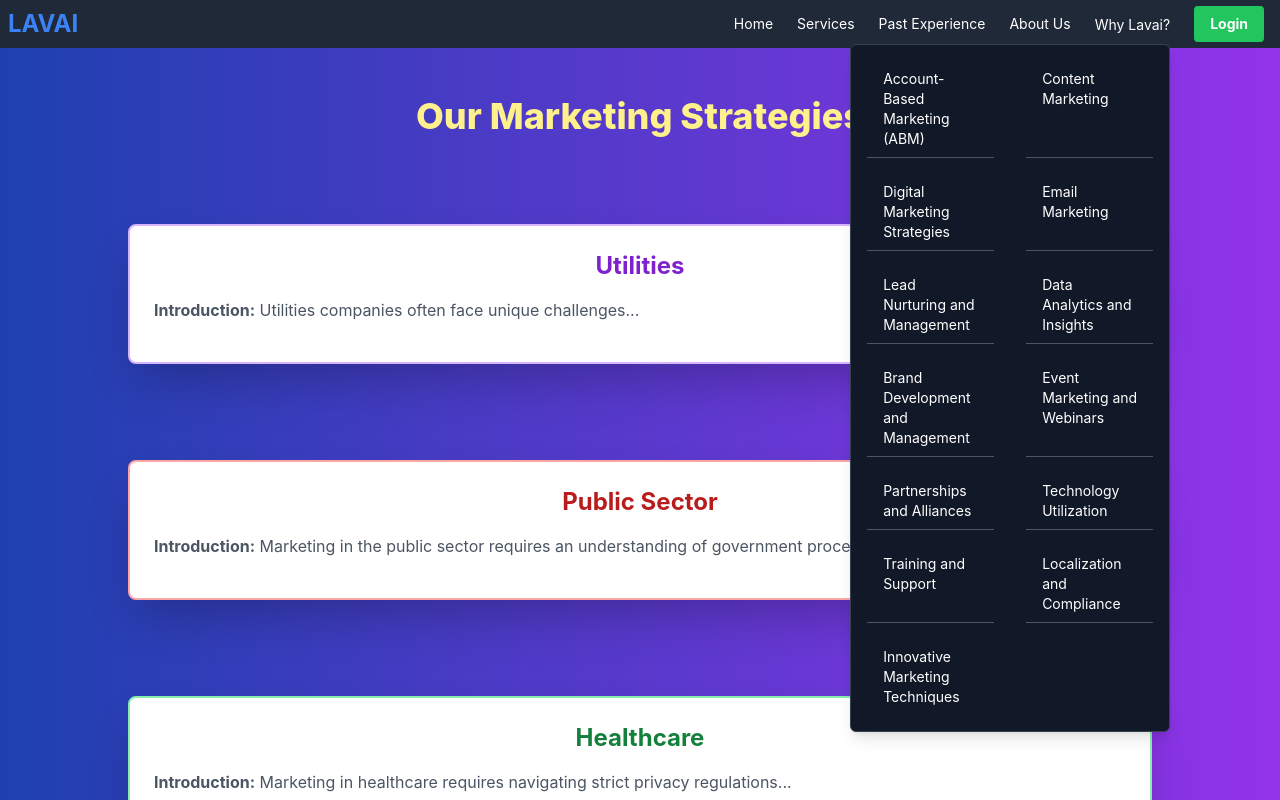
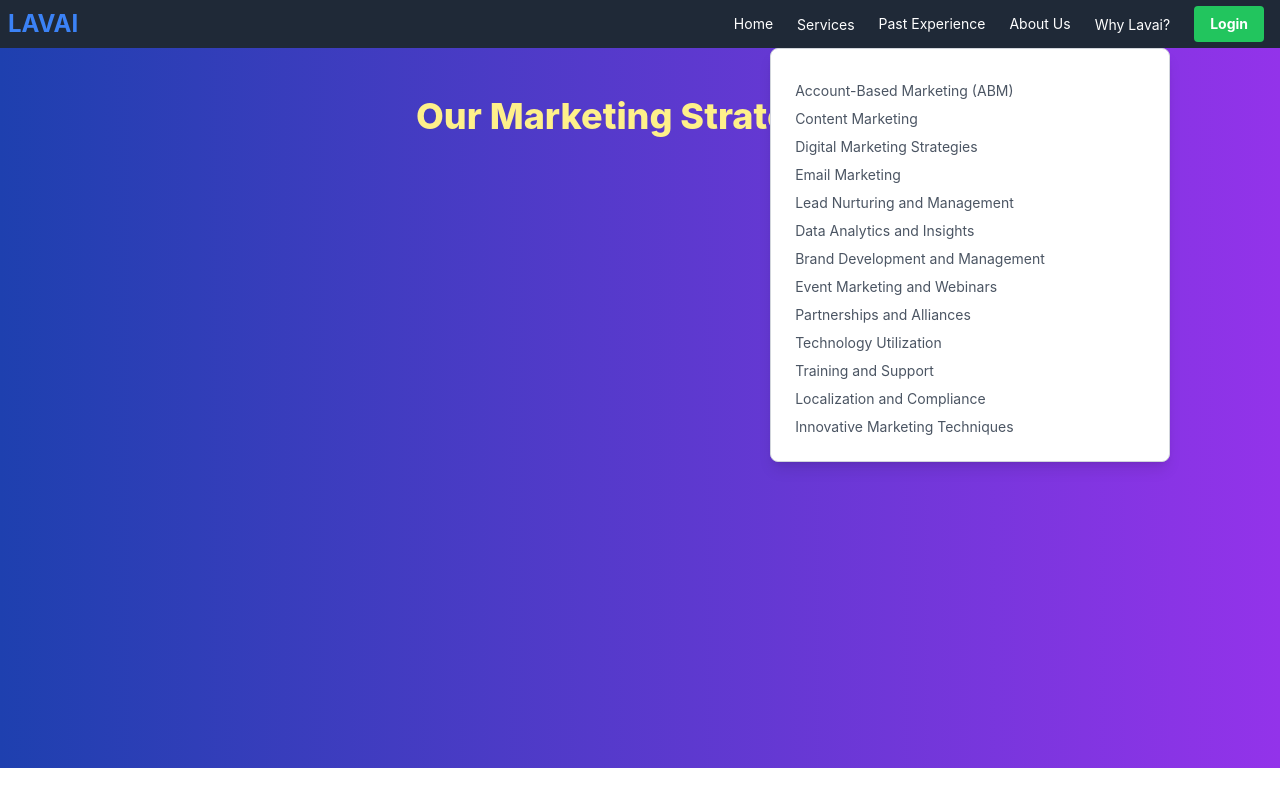
Before and after one commit to vipin2026/lavai_web, a React (Create React App) app: page /services in a window 1280 px wide. Both pictures are taken after a click on the button "Why Lavai?". Shown: the top 800 px of the page. Built offline with nearby package versions, Linux system fonts and the light colour scheme.

Commit message:
modification in topbar and add dropdown in product

```diff
--- a/src/components/Topbar.jsx
+++ b/src/components/Topbar.jsx
@@ -4,9 +4,12 @@ import { Link, useLocation } from 'react-router-dom';
 const Topbar = () => {
   const location = useLocation();
   const [isDropdownOpen, setIsDropdownOpen] = useState(false);
+  const [isServicesDropdownOpen, setIsServicesDropdownOpen] = useState(false);
+  const [isMobileMenuOpen, setIsMobileMenuOpen] = useState(false); // State for mobile menu
   const dropdownRef = useRef(null);
+  const servicesDropdownRef = useRef(null);
 
-  const services = [
+  const lavai = [
     'Account-Based Marketing (ABM)',
     'Content Marketing',
     'Digital Marketing Strategies',
@@ -22,14 +25,25 @@ const Topbar = () => {
     'Innovative Marketing Techniques',
   ];
 
+  const services = {
+    Channels: ['WhatsApp', 'Email'],
+    Orchestration: ['Journey Orchestration', 'Experimentation'],
+    Vertical: ['Utilities', 'Financial Services', 'Public Sector', 'Healthcare'],
+  };
+
   const handleOutsideClick = (event) => {
     if (dropdownRef.current && !dropdownRef.current.contains(event.target)) {
       setIsDropdownOpen(false);
+    }
+    if (servicesDropdownRef.current && !servicesDropdownRef.current.contains(event.target)) {
+      setIsServicesDropdownOpen(false);
     }
   };
 
   useEffect(() => {
     setIsDropdownOpen(false);
+    setIsServicesDropdownOpen(false);
+    setIsMobileMenuOpen(false); // Close mobile menu on route change
   }, [location]);
 
   useEffect(() => {
@@ -41,44 +55,157 @@ const Topbar = () => {
 
   return (
     <div className="flex justify-between items-center bg-gray-800 text-white">
-      <div className="flex items-center ">
+      <div className="flex items-center">
         <p className='sm:text-2xl md:text-2xl text-sm p-2 text-blue-500 font-bold'>LAVAI</p>
       </div>
 
       <div className="flex items-center md:space-x-6 sm:space-x-6 space-x-2 ml-auto relative mr-4">
+        {/* Hamburger Menu for Mobile */}
+        <button
+          onClick={() => setIsMobileMenuOpen(!isMobileMenuOpen)}
+          className="md:hidden p-2 text-gray-400 hover:text-yellow-400"
+        >
+          {/* Hamburger Icon */}
+          <svg xmlns="http://www.w3.org/2000/svg" className="h-6 w-6" fill="none" viewBox="0 0 24 24" stroke="currentColor">
+            <path strokeLinecap="round" strokeLinejoin="round" strokeWidth={2} d="M4 6h16M4 12h16m-7 6h7" />
+          </svg>
+        </button>
+
+        {/* Mobile Menu */}
+        {isMobileMenuOpen && (
+          <div className="absolute top-12 right-0 bg-gray-800 w-48 rounded-lg shadow-lg z-50 p-4">
+            <Link to="/" className="block text-sm text-white-600 hover:text-yellow-400 py-2">Home</Link>
+            <div className="relative">
+              <button
+                onClick={() => setIsServicesDropdownOpen(!isServicesDropdownOpen)}
+                className="block text-sm text-white-600 hover:text-yellow-400 py-2"
+              >
+                Services
+              </button>
+              {isServicesDropdownOpen && (
+                <div className="bg-white-700 rounded-lg p-2 mt-1">
+                  <p className="text-xs font-bold text-[#616c7d]">CHANNELS</p>
+                  {services.Channels.map((channel, index) => (
+                    <Link
+                      key={index}
+                      to={`/services/channels/${channel.toLowerCase().replace(/ /g, '-')}`}
+                      className="block text-sm text-gray-400 hover:text-purple-600 mt-1"
+                    >
+                      {channel}
+                    </Link>
+                  ))}
+                  <p className="text-xs font-bold text-[#616c7d] mt-2">ORCHESTRATION</p>
+                  {services.Orchestration.map((item, index) => (
+                    <Link
+                      key={index}
+                      to={`/services/orchestration/${item.toLowerCase().replace(/ /g, '-')}`}
+                      className="block text-sm text-gray-400 hover:text-purple-600 mt-1"
+                    >
+                      {item}
+                    </Link>
+                  ))}
+                  <p className="text-xs font-bold text-[#616c7d] mt-2">VERTICAL</p>
+                  {services.Vertical.map((item, index) => (
+                    <Link
+                      key={index}
+                      to={`/services/vertical/${item.toLowerCase().replace(/ /g, '-')}`}
+                      className="block text-sm text-gray-400 hover:text-purple-600 mt-1"
+                    >
+                      {item}
+                    </Link>
+                  ))}
+                </div>
+              )}
+            </div>
+            <Link to="/experience" className="block text-sm text-white-600 hover:text-yellow-400 py-2">Past Experience</Link>
+            <Link to="/about" className="block text-sm text-white-600 hover:text-yellow-400 py-2">About Us</Link>
+            <Link to="/login" className="block text-sm  font-bold py-2 text-white rounded ">Login</Link>
+          </div>
+        )}
+
+        {/* Desktop Menu */}
+        <div className="hidden md:flex items-center md:space-x-6 sm:space-x-6 space-x-2">
           <Link to="/" className="text-[8px] sm:text-[8px] lg:text-sm hover:text-yellow-400">Home</Link>
-        <Link to="/services" className="text-[8px] sm:text-[8px] lg:text-sm hover:text-yellow-400">Services</Link>
+          <div className="relative" ref={servicesDropdownRef}>
+            <button
+              onClick={() => setIsServicesDropdownOpen(!isServicesDropdownOpen)}
+              className="text-[8px] sm:text-[8px] lg:text-sm hover:text-yellow-400 focus:outline-none"
+            >
+              Services
+            </button>
+            {isServicesDropdownOpen && (
+              <div
+                className="absolute left-0 mt-3 bg-white border border-gray-300 rounded-lg shadow-lg z-50 p-6 w-[400px]"
+                ref={servicesDropdownRef}
+              >
+                <div className="grid grid-cols-3 gap-6">
+                  <div>
+                    <p className="text-base font-bold text-[#616c7d]">CHANNELS</p>
+                    {services.Channels.map((channel, index) => (
+                      <Link
+                        key={index}
+                        to={`/services/channels/${channel.toLowerCase().replace(/ /g, '-')}`}
+                        className="block text-sm text-gray-600 hover:text-purple-600 hover:underline mt-2"
+                      >
+                        {channel}
+                      </Link>
+                    ))}
+                  </div>
+                  <div className='mr-4 -ml-6'>
+                    <p className="text-base font-bold text-[#616c7d]">ORCHESTRATION</p>
+                    {services.Orchestration.map((item, index) => (
+                      <Link
+                        key={index}
+                        to={`/services/orchestration/${item.toLowerCase().replace(/ /g, '-')}`}
+                        className="block text-sm text-gray-600 hover:text-purple-600 hover:underline mt-2"
+                      >
+                        {item}
+                      </Link>
+                    ))}
+                  </div>
+                  <div>
+                    <p className="text-base font-bold text-[#616c7d]">VERTICAL</p>
+                    {services.Vertical.map((item, index) => (
+                      <Link
+                        key={index}
+                        to={`/services/vertical/${item.toLowerCase().replace(/ /g, '-')}`}
+                        className="block text-sm text-gray-600 hover:text-purple-600 hover:underline mt-2"
+                      >
+                        {item}
+                      </Link>
+                    ))}
+                  </div>
+                </div>
+              </div>
+            )}
+          </div>
           <Link to="/experience" className="text-[8px] sm:text-[8px] lg:text-sm hover:text-yellow-400">Past Experience</Link>
           <Link to="/about" className="text-[8px] sm:text-[8px] lg:text-sm hover:text-yellow-400">About Us</Link>
-
-        <div className="relative -mt-2 md:mt-0" ref={dropdownRef}>
+          <div className="relative" ref={dropdownRef}>
             <button
               onClick={() => setIsDropdownOpen(!isDropdownOpen)}
-            className="text-[8px] sm:text-[8px]  lg:text-sm hover:text-yellow-400 focus:outline-none"
+              className="text-[8px] sm:text-[8px] lg:text-sm hover:text-yellow-400 focus:outline-none"
             >
               Why Lavai?
             </button>
             {isDropdownOpen && (
-            <div className="absolute right-0 mt-2 w-80 bg-gray-900 border border-gray-700 rounded-md shadow-lg z-50 p-4">
-              <div className="grid grid-cols-1 sm:grid-cols-2 gap-x-8 gap-y-4">
-                {services.map((service, index) => (
+              <div className="absolute right-0 mt-3 bg-white border border-gray-300 rounded-lg shadow-lg z-50 p-6 w-[400px]">
+                {lavai.map((item, index) => (
                   <Link
                     key={index}
-                    to={`/services/${service.toLowerCase().replace(/ /g, '-')}`}
-                    className="block px-4 py-2 text-sm text-white hover:bg-gray-700 border-b border-gray-600 last:border-b-0"
-                    onClick={() => setIsDropdownOpen(false)}
+                    to={`/why-lavai/${item.toLowerCase().replace(/ /g, '-')}`}
+                    className="block text-sm text-gray-600 hover:text-purple-600 hover:underline mt-2"
                   >
-                    {service}
+                    {item}
                   </Link>
                 ))}
               </div>
-            </div>
             )}
           </div>
-
           <Link to="/login" className="text-[8px] sm:text-[8px] lg:text-sm bg-green-500 hover:bg-yellow-600 text-white font-bold py-2 px-4 rounded">
           Login
         </Link>
+        </div>
       </div>
     </div>
   );
--- a/src/pages/Services.jsx
+++ b/src/pages/Services.jsx
@@ -1,9 +1,9 @@
 import React from 'react';
 import { motion } from 'framer-motion';
-import FinancialServices from './servicesPages/FinancialServices';
-import Healthcare from './servicesPages/HealthCare';
-import PublicSector from './servicesPages/PublicSector';
-import Utils from './servicesPages/Utils';
+// import FinancialServices from './servicesPages/FinancialServices';
+// import Healthcare from './servicesPages/HealthCare';
+// import PublicSector from './servicesPages/PublicSector';
+// import Utils from './servicesPages/Utils';
 
 
 export default function Services() {
@@ -13,10 +13,10 @@ export default function Services() {
       <h1 className="text-4xl font-extrabold text-center mb-10 text-yellow-200">Our Marketing Strategies</h1>
 
       <div>
-<Utils/>
+{/* <Utils/>
 <PublicSector/>
 <Healthcare/>
-<FinancialServices/>
+<FinancialServices/> */}
       </div>
 
     </div>
--- /dev/null
+++ b/src/pages/servicesPages/channels/Email.jsx
@@ -0,0 +1,9 @@
+import React from 'react'
+
+export default function Email(){
+    return(
+        <>
+            <h1>hello Email</h1>
+        </>
+    )
+}
--- /dev/null
+++ b/src/pages/servicesPages/channels/Experimentation.jsx
@@ -0,0 +1,11 @@
+import React from 'react'
+
+
+
+export default function Experimentation() {
+    return(
+        <>
+            <h1>hello here</h1>
+        </>
+    )
+}
--- /dev/null
+++ b/src/pages/servicesPages/channels/Journey.jsx
@@ -0,0 +1,9 @@
+import React from 'react'
+
+export default function Journey(){
+    return(
+    <>
+        <h1>hello here i can show you my entire journey</h1>
+    </>
+)
+}
--- /dev/null
+++ b/src/pages/servicesPages/channels/Whatsapp.jsx
@@ -0,0 +1,10 @@
+import React from 'react'
+
+
+export default function WhatsApp() {
+    return(
+        <>
+            <h1>hello whatsapp</h1>
+        </>
+    )
+}
```
Also changed, not shown: src/routes.js (+17 -2 lines), src/pages/servicesPages/channels/FinancialServices.jsx (renamed from src/pages/servicesPages/FinancialServices.jsx), src/pages/servicesPages/channels/HealthCare.jsx (renamed from src/pages/servicesPages/HealthCare.jsx), src/pages/servicesPages/channels/PublicSector.jsx (renamed from src/pages/servicesPages/PublicSector.jsx), src/pages/servicesPages/channels/Utils.jsx (renamed from src/pages/servicesPages/Utils.jsx). Lines whose indentation alone changed are shown as unchanged.
